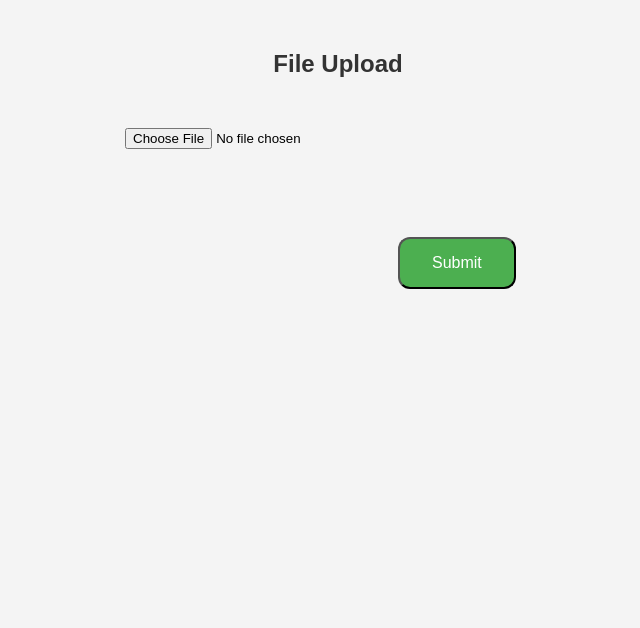
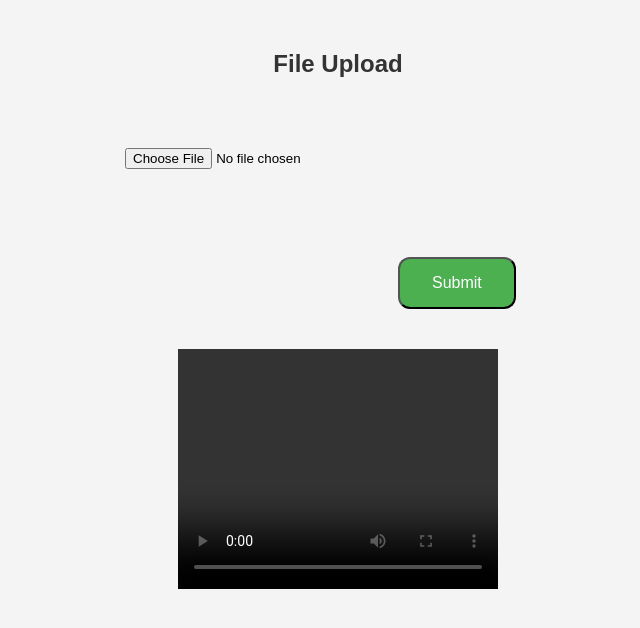
Before and after one commit to lightningfast07/iotProject, a plain HTML site: page index.html in a window 1280 px wide. Shown: the whole page, without its empty margins (302-942 px from the left). Drawn offline with Linux system fonts and the light colour scheme.

Commit message:
Video Preview Added

```diff
--- a/index.html
+++ b/index.html
@@ -7,6 +7,9 @@
             margin: 0;
             padding: 0;
             background-color: #f4f4f4;
+            display: flex;
+            flex-direction: column;
+            align-items: center;
         }
 
         h2 {
@@ -65,22 +68,30 @@
             0% { transform: rotate(0deg); }
             100% { transform: rotate(360deg); }
         }
+
+        video {
+            margin-top: 20px;
+        }
     </style>
 </head>
 <body>
 
 <h2>File Upload</h2>
 
-<input type="file" id="myFile" name="filename">
+<input type="file" id="myFile" name="filename" accept="video/*">
 <br>
 <button id="submit" onclick="analyze()">Submit</button>
 
 <div id="loader" class="loader"></div>
+<video id="preview" width="320" height="240" controls></video>
 <p id="demo"></p>
 
 <script>
 document.getElementById('myFile').addEventListener('change', function() {
     document.getElementById('submit').style.display = 'block';
+    var file = this.files[0];
+    var url = URL.createObjectURL(file);
+    document.getElementById('preview').src = url;
 });
 
 function analyze() {
@@ -97,7 +108,6 @@ function analyze() {
             alertMessage = 'No alerts';
         }
         document.getElementById('demo').innerHTML = alertMessage;
-        window.location.href = 'mailto:securityhead@gmail.com?subject=' + encodeURIComponent(alertMessage);
     }, 3000);
 }
 </script>
```
